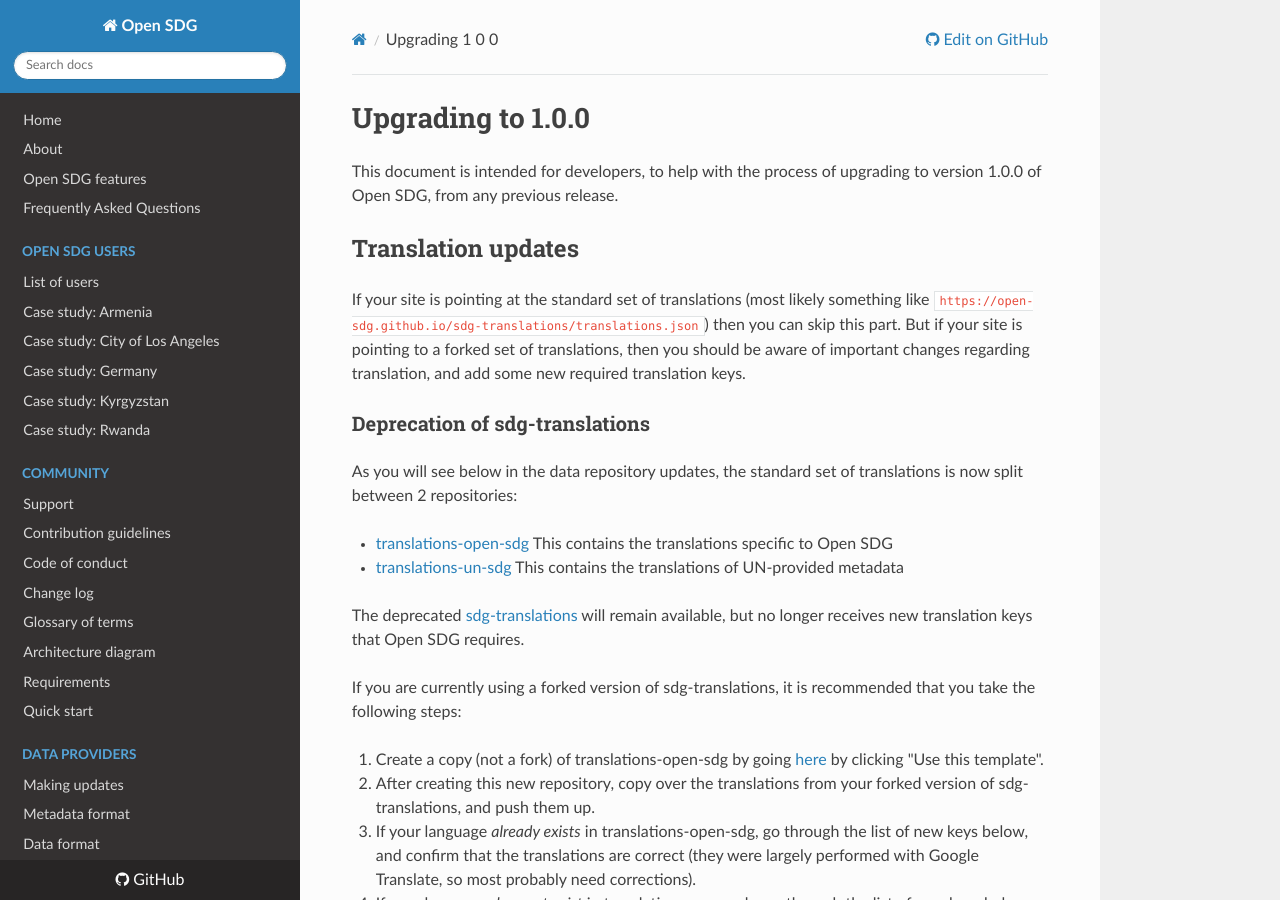
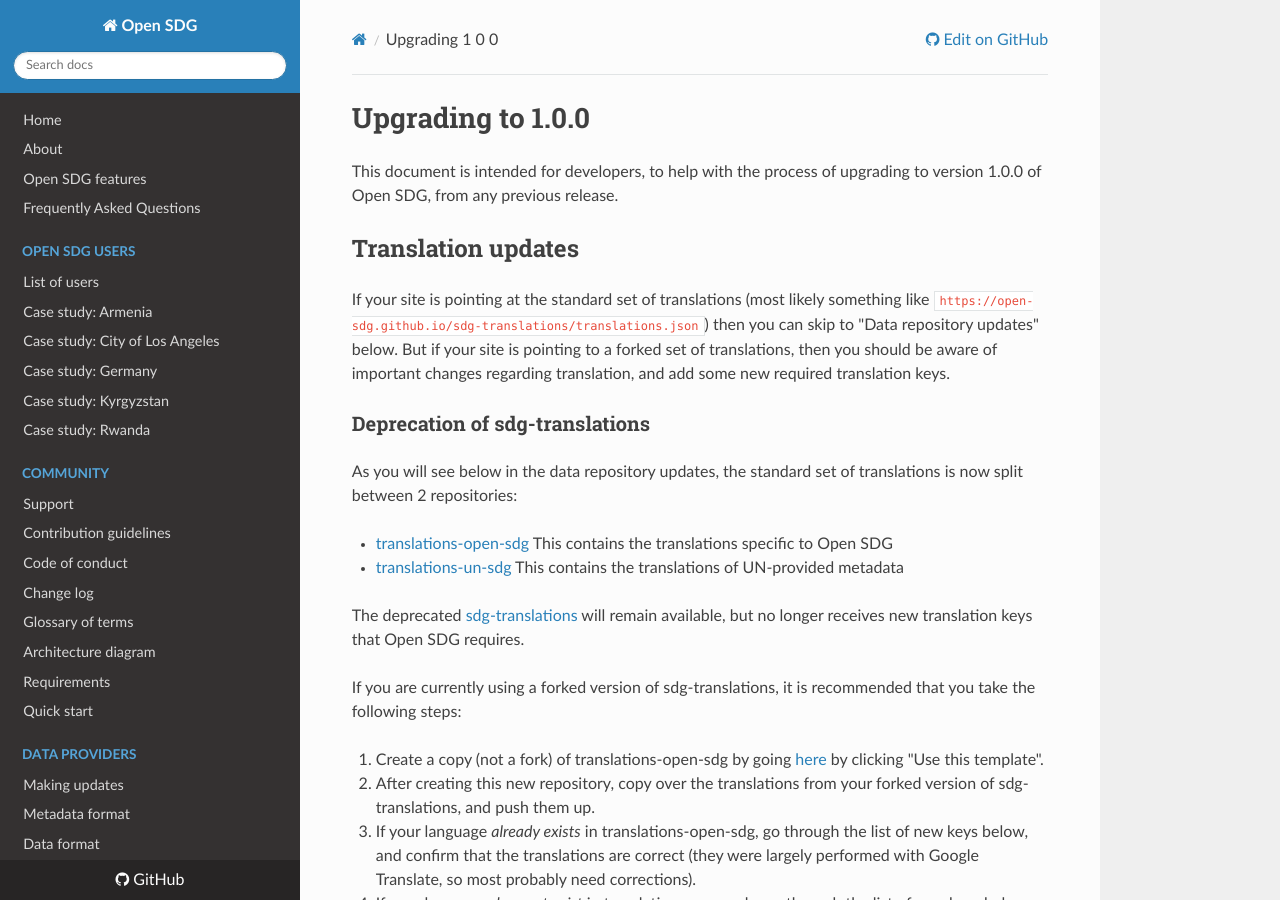
Before and after one commit to open-sdg/open-sdg, an MkDocs documentation site: the page built from docs/upgrading-1-0-0.md, in a window 1280 px wide and 900 px high. Built offline with MkDocs 1.6.1, drawn with Linux system fonts in a browser that asks for light colours; nearby versions of some CDN libraries; old or Windows-style settings are respelled for this version of MkDocs.

Commit message:
Clarify skipping part

```diff
--- a/docs/upgrading-1-0-0.md
+++ b/docs/upgrading-1-0-0.md
@@ -4,7 +4,7 @@
 
 ## Translation updates
 
-If your site is pointing at the standard set of translations (most likely something like `https://open-sdg.github.io/sdg-translations/translations.json`) then you can skip this part. But if your site is pointing to a forked set of translations, then you should be aware of important changes regarding translation, and add some new required translation keys.
+If your site is pointing at the standard set of translations (most likely something like `https://open-sdg.github.io/sdg-translations/translations.json`) then you can skip to "Data repository updates" below. But if your site is pointing to a forked set of translations, then you should be aware of important changes regarding translation, and add some new required translation keys.
 
 ### Deprecation of sdg-translations
 
```
